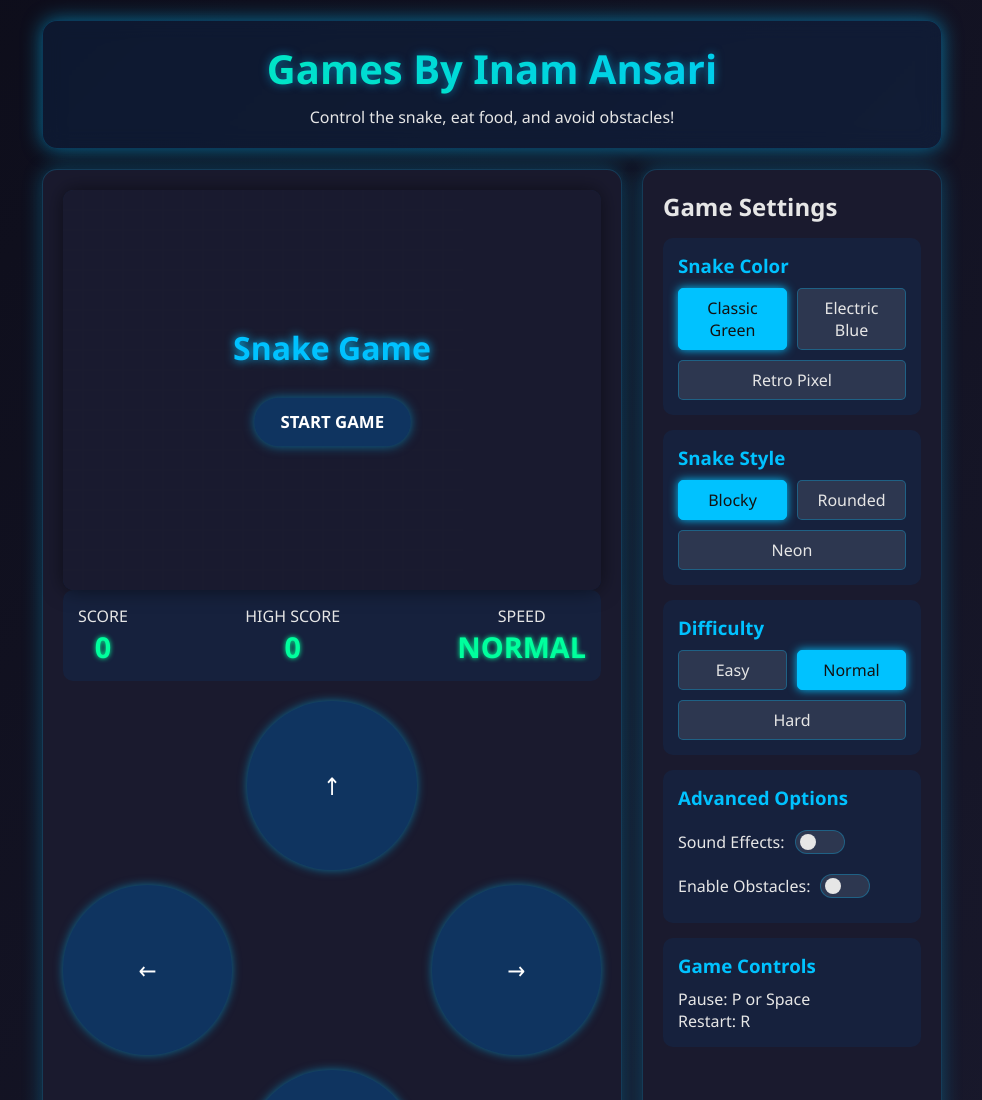
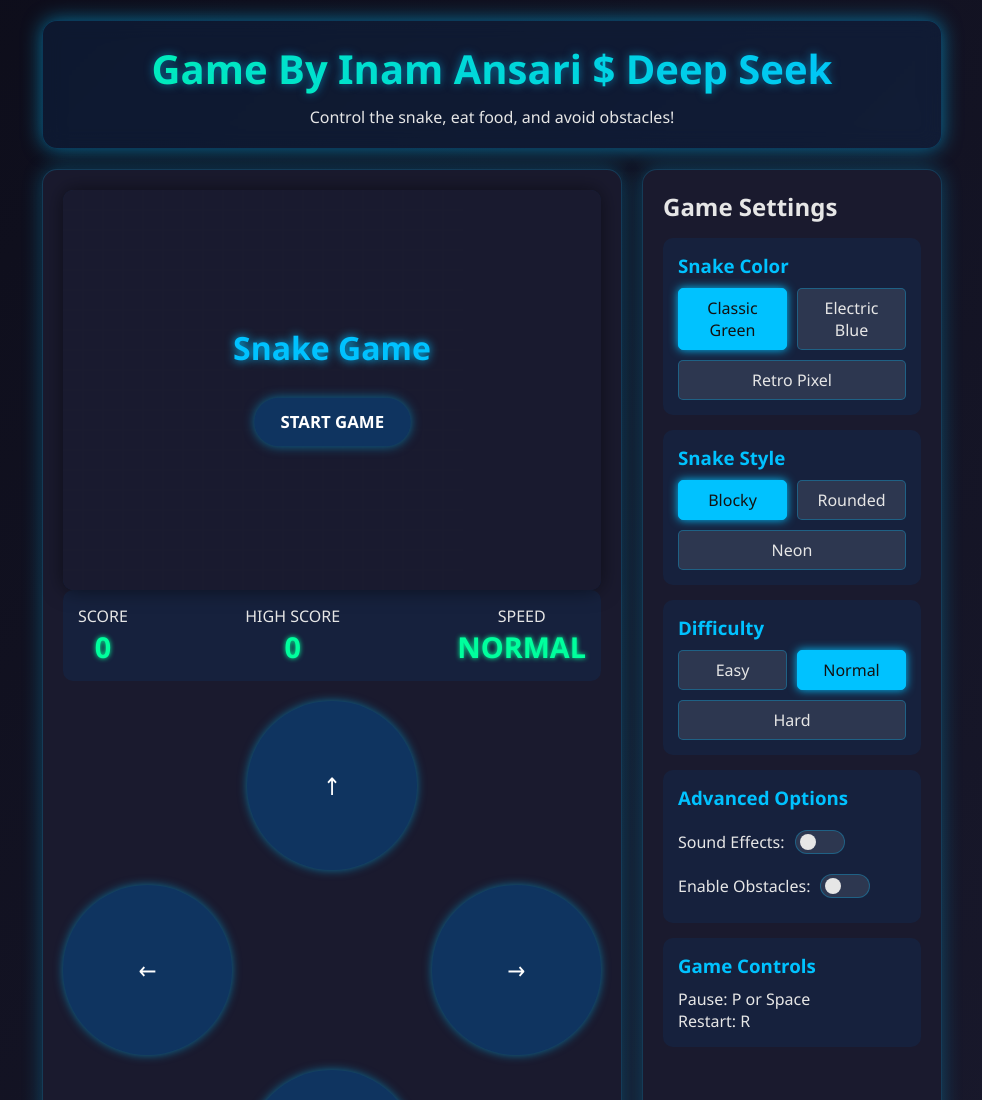
Before and after one commit to inamansari-92/SnakeGame, a plain HTML site: page index.html in a window 1280 px wide. Shown: the top 1100 px of the page, without its empty margins (148-1130 px from the left). Drawn offline with Linux system fonts and the light colour scheme.

Commit message:
Update index.html

```diff
--- a/index.html
+++ b/index.html
@@ -378,7 +378,7 @@
 <body>
     <div class="container">
         <header>
-            <h1>Games By Inam Ansari</h1>
+            <h1>Game By Inam Ansari $ Deep Seek</h1>
             <p>Control the snake, eat food, and avoid obstacles!</p>
         </header>
 
```
